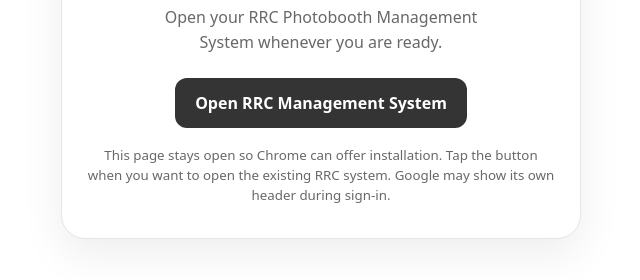
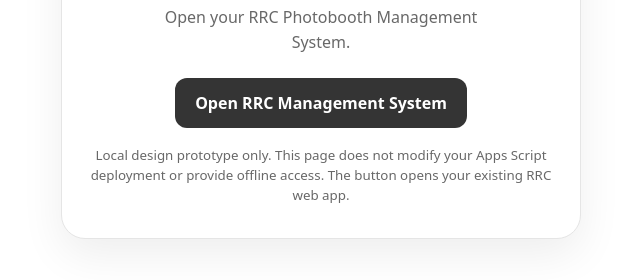
Before and after one commit to RiverRevirCreations-cpu/River-Revir-Creations-APP, a plain HTML site: page index.html in a window 1280 px wide. Shown: the part 512-792 px from the top of the page, without its empty margins (319-959 px from the left). Drawn offline with Linux system fonts and the light colour scheme.

Commit message:
Add files via upload

```diff
--- a/index.html
+++ b/index.html
@@ -12,9 +12,9 @@
 small{display:block;margin-top:18px;line-height:1.5;color:#686868}
 </style></head><body><main>
 <img src="./icons/rrc-icon-512.png" alt="River Revir Creations logo">
-<h1>River Revir Creations</h1><p>Open your RRC Photobooth Management System whenever you are ready.</p>
+<h1>River Revir Creations</h1><p>Open your RRC Photobooth Management System.</p>
 <a href="https://script.google.com/macros/s/AKfycbzIOUPNTBminVmAFroB-KkAehrsJM5cWSYO0_EyD5sHx-WbV7D0vVV3pPP-nwb1oOkm/exec" rel="noopener">Open RRC Management System</a>
-<small>This page stays open so Chrome can offer installation. Tap the button when you want to open the existing RRC system. Google may show its own header during sign-in.</small>
+<small>Local design prototype only. This page does not modify your Apps Script deployment or provide offline access. The button opens your existing RRC web app.</small>
 </main>
 <script>
 // Minimal service-worker registration for Android PWA installability.
```
Also changed, not shown: README.txt.
